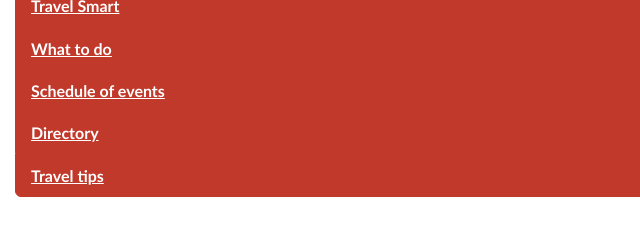
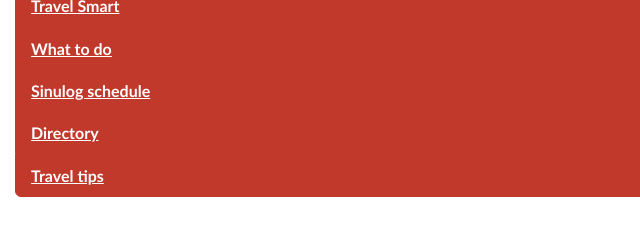
Before and after one commit to maxlimpag/sinulog-mobile-web, a plain HTML site: page index.html in a window 1280 px wide. Shown: the part 950-1178 px from the top of the page, 0-640 px from the left. Drawn offline with Linux system fonts and the light colour scheme.

Commit message:
changed links from Sinulog events to Sinulog schedule

```diff
--- a/index.html
+++ b/index.html
@@ -33,7 +33,7 @@
       <li><a href="wheretostay.html">Where to stay</a></li>
       <li><a href="smart.html">Travel Smart</a></li>
       <li><a href="whattodo.html">What to do</a></li>
-      <li><a href="events.html">Sinulog events</a></li>
+      <li><a href="events.html">Sinulog schedule</a></li>
       <li><a href="directory.html">Directory</a></li>
       <li><a href="cebupac.html">Travel tips</a></li>
     </ul>
@@ -60,7 +60,7 @@
         <li><a href="wheretostay.html">Where to stay</a></li>
         <li><a href="smart.html">Travel Smart</a></li>
         <li><a href="whattodo.html">What to do</a></li>
-        <li><a href="events.html">Schedule of events</a></li>
+        <li><a href="events.html">Sinulog schedule</a></li>
         <li><a href="directory.html">Directory</a></li>
         <li><a href="cebupac.html">Travel tips</a></li>
       </ul>
```
Also changed, not shown: about.html (+1 -1 lines), beaches.html (+1 -1 lines), cebupac.html (+1 -1 lines), consuls.html (+1 -1 lines), delicacies.html (+1 -1 lines), directory.html (+1 -1 lines), events.html (+2 -2 lines), heritage.html (+1 -1 lines), hospitals.html (+1 -1 lines), islands.html (+1 -1 lines), running.html (+1 -1 lines), shopping.html (+1 -1 lines), smart.html (+1 -1 lines), tourguides.html (+1 -1 lines), 4 more files.
